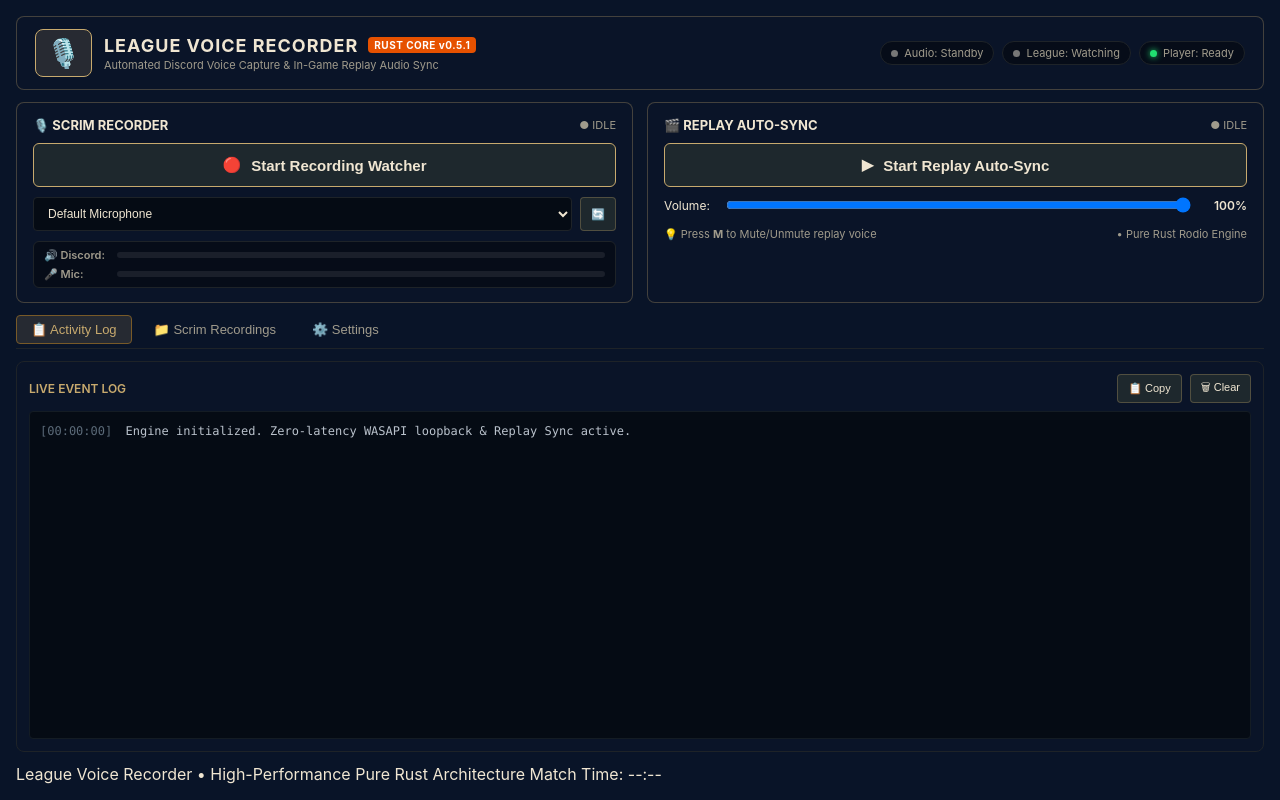
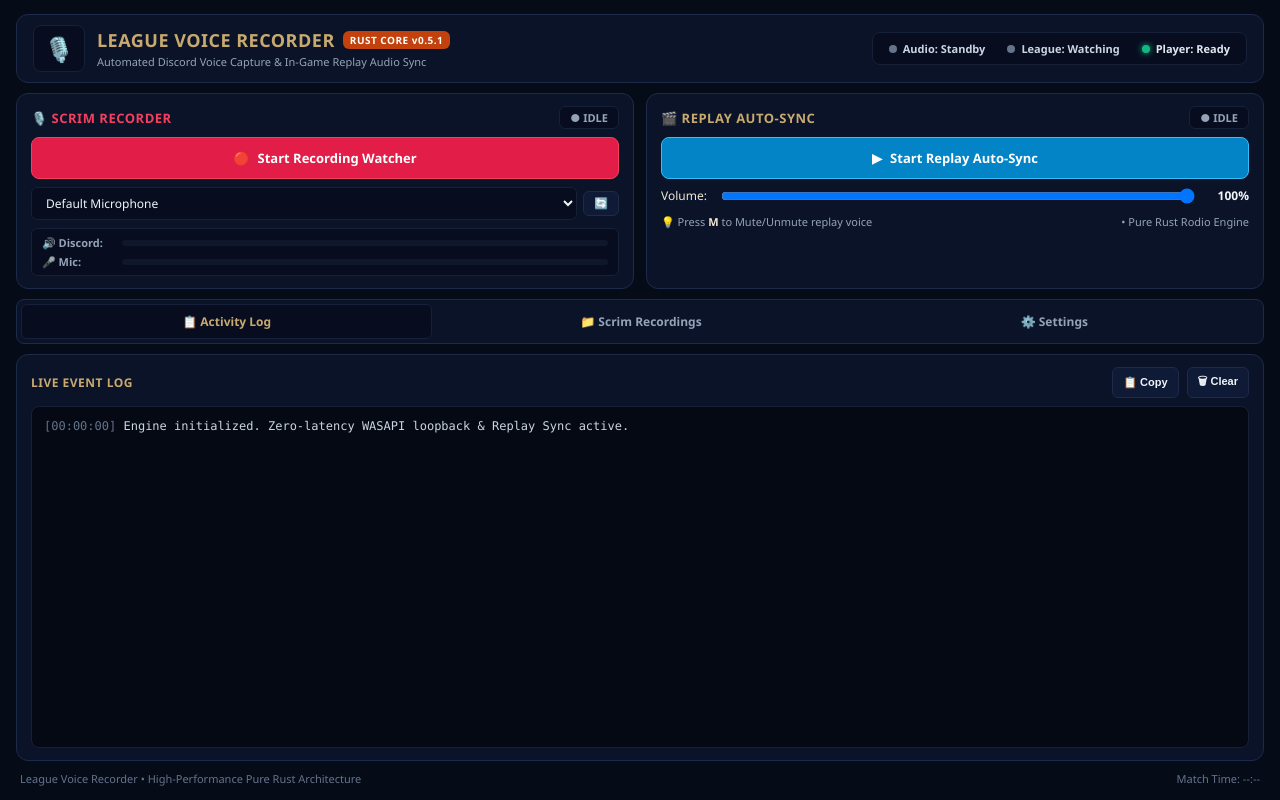
Before and after one commit to betterix/league-voice-recorder, a plain HTML site: page ui/index.html in a window 1280 px wide. Drawn offline with Linux system fonts and the light colour scheme.

Commit message:
fix(scripts): migrate automation scripts to Cargo and polish Hextech theme parity

```diff
--- a/ui/style.css
+++ b/ui/style.css
@@ -1,19 +1,27 @@
 :root {
-  --bg-dark: #091428;
-  --bg-card: #0A1428;
-  --bg-card-alt: #0D1B2A;
-  --bg-terminal: #050B14;
+  /* Exact CustomTkinter Hextech Dark Theme Palette */
+  --bg-dark: #060B18;
+  --bg-card: #0B1329;
+  --bg-card-inner: #070D1E;
+  --bg-terminal: #050914;
   --gold-primary: #C8AA6E;
   --gold-light: #F0E6D2;
   --gold-dark: #785A28;
   --teal-accent: #0AC8B9;
-  --blue-accent: #005A82;
-  --red-rec: #E84057;
-  --green-ok: #20E070;
-  --text-main: #F0E6D2;
-  --text-muted: #A09B8C;
-  --border-color: #1E2328;
-  --border-gold: rgba(200, 170, 110, 0.3);
+  --blue-accent: #0284C7;
+  --blue-hover: #0369A1;
+  --blue-border: #38BDF8;
+  --red-rec: #E11D48;
+  --red-hover: #BE123C;
+  --red-border: #F43F5E;
+  --green-ok: #10B981;
+  --text-main: #F1F5F9;
+  --text-muted: #94A3B8;
+  --text-muted-dark: #64748B;
+  --border-color: #1E2A4A;
+  --border-inner: #162038;
+  --meter-mic: #3DDCC4;
+  --meter-app: #8B93FF;
 }
 
 * {
@@ -24,7 +32,7 @@
 }
 
 body {
-  font-family: -apple-system, BlinkMacSystemFont, "Segoe UI", Roboto, "Helvetica Neue", Arial, sans-serif;
+  font-family: "Segoe UI", -apple-system, BlinkMacSystemFont, Roboto, "Helvetica Neue", Arial, sans-serif;
   background-color: var(--bg-dark);
   color: var(--text-main);
   overflow: hidden;
@@ -35,19 +43,19 @@ body {
   display: flex;
   flex-direction: column;
   height: 100vh;
-  padding: 16px;
-  gap: 12px;
+  padding: 14px 16px;
+  gap: 10px;
 }
 
-/* Header */
+/* Header matching CustomTkinter header frame */
 .app-header {
   display: flex;
   justify-content: space-between;
   align-items: center;
   background: var(--bg-card);
-  border: 1px solid var(--border-gold);
-  border-radius: 8px;
-  padding: 12px 18px;
+  border: 1px solid var(--border-color);
+  border-radius: 12px;
+  padding: 10px 16px;
 }
 
 .brand {
@@ -57,9 +65,9 @@ body {
 }
 
 .logo-badge {
-  font-size: 28px;
-  background: rgba(200, 170, 110, 0.15);
-  border: 1px solid var(--gold-primary);
+  font-size: 24px;
+  background: var(--bg-card-inner);
+  border: 1px solid var(--border-inner);
   border-radius: 8px;
   padding: 6px 10px;
 }
@@ -67,23 +75,24 @@ body {
 .title-row {
   display: flex;
   align-items: center;
-  gap: 10px;
+  gap: 8px;
 }
 
 .title-row h1 {
   font-size: 18px;
   font-weight: 700;
-  letter-spacing: 1px;
-  color: var(--gold-light);
+  letter-spacing: 0.5px;
+  color: var(--gold-primary);
+  font-family: "Segoe UI", sans-serif;
 }
 
 .badge-rust {
   font-size: 10px;
-  font-weight: bold;
-  background: #E65100;
+  font-weight: 700;
+  background: #C2410C;
   color: #FFF;
-  padding: 2px 6px;
-  border-radius: 4px;
+  padding: 2px 7px;
+  border-radius: 6px;
   letter-spacing: 0.5px;
 }
 
@@ -95,26 +104,29 @@ body {
 
 .health-ribbon {
   display: flex;
-  gap: 8px;
+  gap: 6px;
+  background: var(--bg-card-inner);
+  border: 1px solid var(--border-inner);
+  border-radius: 8px;
+  padding: 4px 8px;
 }
 
 .health-pill {
   display: flex;
   align-items: center;
   gap: 6px;
-  background: rgba(0, 0, 0, 0.4);
-  border: 1px solid var(--border-color);
-  padding: 4px 10px;
-  border-radius: 12px;
+  padding: 4px 8px;
+  border-radius: 6px;
   font-size: 11px;
-  color: var(--text-muted);
+  font-weight: 600;
+  color: #CBD5E1;
 }
 
 .health-pill .dot {
-  width: 7px;
-  height: 7px;
+  width: 8px;
+  height: 8px;
   border-radius: 50%;
-  background: #777;
+  background: var(--text-muted-dark);
 }
 
 .health-pill.online .dot {
@@ -122,32 +134,30 @@ body {
   box-shadow: 0 0 6px var(--green-ok);
 }
 
-.health-pill.recording .dot {
-  background: var(--red-rec);
-  box-shadow: 0 0 8px var(--red-rec);
+.health-pill.online {
+  color: #E2E8F0;
 }
 
-/* Controls Card */
+/* Primary 2-Card Action Grid matching CustomTkinter */
 .controls-card {
   display: flex;
   flex-direction: column;
-  gap: 10px;
 }
 
 .action-cards-grid {
   display: grid;
   grid-template-columns: 1fr 1fr;
-  gap: 14px;
+  gap: 12px;
 }
 
 .action-card {
   background: var(--bg-card);
-  border: 1px solid var(--border-gold);
-  border-radius: 8px;
-  padding: 14px 16px;
+  border: 1px solid var(--border-color);
+  border-radius: 12px;
+  padding: 12px 14px;
   display: flex;
   flex-direction: column;
-  gap: 10px;
+  gap: 8px;
 }
 
 .action-card-header {
@@ -159,54 +169,148 @@ body {
 .action-card-title {
   font-size: 13px;
   font-weight: 700;
-  color: var(--gold-light);
+  letter-spacing: 0.5px;
+}
+
+.rec-card .action-card-title {
+  color: var(--red-border);
+}
+
+.rep-card .action-card-title {
+  color: var(--gold-primary);
 }
 
 .action-card-status {
   font-size: 11px;
+  font-weight: 700;
+  background: var(--bg-card-inner);
+  border: 1px solid var(--border-inner);
   color: var(--text-muted);
+  padding: 3px 10px;
+  border-radius: 6px;
+}
+
+.action-card-status.rec {
+  color: var(--red-border);
+  border-color: rgba(244, 63, 94, 0.4);
 }
 
 .action-card-status.active {
-  color: var(--teal-accent);
+  color: var(--blue-border);
+  border-color: rgba(56, 189, 248, 0.4);
 }
 
-.action-card-status.rec {
-  color: var(--red-rec);
+.btn-primary {
+  display: flex;
+  align-items: center;
+  justify-content: center;
+  gap: 8px;
+  height: 42px;
+  border-radius: 8px;
+  font-size: 13px;
+  font-weight: 700;
+  cursor: pointer;
+  transition: all 0.15s ease;
+  font-family: "Segoe UI", sans-serif;
+  border: 1px solid transparent;
+}
+
+.rec-btn {
+  background: var(--red-rec);
+  color: #FFF;
+  border-color: var(--red-border);
+}
+
+.rec-btn:hover {
+  background: var(--red-hover);
+}
+
+.rec-btn.active {
+  background: #475569;
+  border-color: #64748B;
+}
+
+.rep-btn {
+  background: var(--blue-accent);
+  color: #FFF;
+  border-color: var(--blue-border);
+}
+
+.rep-btn:hover {
+  background: var(--blue-hover);
+}
+
+.rep-btn.active {
+  background: #475569;
+  border-color: #64748B;
 }
 
 .action-row {
   display: flex;
-  gap: 8px;
+  align-items: center;
+  gap: 6px;
 }
 
+.styled-select {
+  flex: 1;
+  background: var(--bg-card-inner);
+  color: var(--text-main);
+  border: 1px solid var(--border-inner);
+  border-radius: 6px;
+  padding: 6px 10px;
+  font-size: 12px;
+  font-family: "Segoe UI", sans-serif;
+  outline: none;
+}
+
+.styled-select:focus {
+  border-color: var(--border-color);
+}
+
+.btn-small {
+  background: #0F1A36;
+  color: var(--text-main);
+  border: 1px solid var(--border-color);
+  border-radius: 6px;
+  padding: 5px 10px;
+  font-size: 11px;
+  font-weight: 600;
+  cursor: pointer;
+  transition: background 0.15s;
+}
+
+.btn-small:hover {
+  background: #1E2A4A;
+}
+
+/* Live Audio VU Meters */
 .meter-box {
-  background: rgba(0, 0, 0, 0.4);
-  border: 1px solid var(--border-color);
+  background: var(--bg-card-inner);
+  border: 1px solid var(--border-inner);
   border-radius: 6px;
   padding: 6px 10px;
   display: flex;
   flex-direction: column;
-  gap: 5px;
+  gap: 4px;
 }
 
 .meter-row {
   display: flex;
   align-items: center;
   gap: 8px;
-  font-size: 11px;
-  color: var(--text-muted);
 }
 
 .meter-label {
-  width: 65px;
+  font-size: 11px;
   font-weight: 600;
+  width: 72px;
+  color: var(--text-muted);
 }
 
 .meter-track {
   flex: 1;
   height: 6px;
-  background: rgba(255, 255, 255, 0.08);
+  background: #0F172A;
   border-radius: 3px;
   overflow: hidden;
 }
@@ -214,185 +318,138 @@ body {
 .meter-fill {
   height: 100%;
   width: 0%;
-  transition: width 0.06s ease;
+  border-radius: 3px;
+  transition: width 0.08s ease-out;
 }
 
 .meter-fill.app {
-  background: var(--teal-accent);
+  background: var(--meter-app);
 }
 
 .meter-fill.mic {
-  background: var(--green-ok);
+  background: var(--meter-mic);
 }
 
 .rep-hint-row {
   display: flex;
   justify-content: space-between;
+  align-items: center;
   font-size: 11px;
   color: var(--text-muted);
-  padding: 4px 0;
+  padding-top: 2px;
 }
 
-.btn-primary {
-  display: flex;
-  align-items: center;
-  justify-content: center;
-  gap: 10px;
-  background: #1E282D;
-  border: 1px solid var(--gold-primary);
+.rep-hint b {
   color: var(--gold-light);
-  font-size: 15px;
-  font-weight: 600;
-  padding: 12px;
-  border-radius: 6px;
-  cursor: pointer;
-  transition: all 0.2s ease;
 }
 
-.btn-primary:hover {
-  background: #28343C;
-  box-shadow: 0 0 10px rgba(200, 170, 110, 0.4);
-}
-
-.btn-primary.active.rec-btn {
-  background: #801824;
-  border-color: var(--red-rec);
-  color: #FFF;
-  box-shadow: 0 0 14px rgba(232, 64, 87, 0.6);
-  animation: pulse-red 2s infinite;
-}
-
-.btn-primary.active.rep-btn {
-  background: #005A82;
-  border-color: var(--teal-accent);
-  color: #FFF;
-  box-shadow: 0 0 14px rgba(10, 200, 185, 0.6);
-}
-
-@keyframes pulse-red {
-  0% { box-shadow: 0 0 8px rgba(232, 64, 87, 0.4); }
-  50% { box-shadow: 0 0 18px rgba(232, 64, 87, 0.8); }
-  100% { box-shadow: 0 0 8px rgba(232, 64, 87, 0.4); }
-}
-
-.status-banner {
-  display: flex;
-  align-items: center;
-  gap: 8px;
-  font-size: 12px;
-  color: var(--text-muted);
-  background: rgba(0, 0, 0, 0.3);
-  padding: 6px 12px;
-  border-radius: 4px;
-}
-
-/* Tabs */
+/* Tabs Navigation matching CustomTkinter */
 .tab-nav {
   display: flex;
-  gap: 8px;
-  border-bottom: 1px solid var(--border-color);
-  padding-bottom: 4px;
+  gap: 4px;
+  background: var(--bg-card);
+  border: 1px solid var(--border-color);
+  border-radius: 8px;
+  padding: 4px;
 }
 
 .tab-btn {
+  flex: 1;
   background: transparent;
+  color: var(--text-muted);
   border: none;
-  color: var(--text-muted);
-  font-size: 13px;
-  font-weight: 500;
-  padding: 6px 14px;
-  border-radius: 4px;
+  border-radius: 6px;
+  padding: 8px 12px;
+  font-size: 12px;
+  font-weight: 700;
   cursor: pointer;
-}
-
-.tab-btn:hover {
-  color: var(--gold-light);
-  background: rgba(255, 255, 255, 0.05);
+  transition: all 0.15s ease;
+  font-family: "Segoe UI", sans-serif;
 }
 
 .tab-btn.active {
+  background: var(--bg-card-inner);
   color: var(--gold-primary);
-  background: rgba(200, 170, 110, 0.15);
-  border: 1px solid var(--gold-dark);
+  border: 1px solid var(--border-inner);
 }
 
-/* Tab Content */
+.tab-btn:hover:not(.active) {
+  color: var(--text-main);
+  background: rgba(255, 255, 255, 0.03);
+}
+
+/* Tab Content Areas */
 .tab-content {
   display: none;
   flex: 1;
   background: var(--bg-card);
   border: 1px solid var(--border-color);
-  border-radius: 8px;
-  padding: 12px;
+  border-radius: 12px;
+  padding: 12px 14px;
   overflow: hidden;
+  flex-direction: column;
 }
 
 .tab-content.active {
   display: flex;
-  flex-direction: column;
 }
 
-/* Terminal */
+/* Terminal Log matching CustomTkinter Monospace Textbox */
 .terminal-toolbar {
   display: flex;
   justify-content: space-between;
   align-items: center;
   margin-bottom: 8px;
-  font-size: 12px;
-  color: var(--gold-primary);
-  font-weight: 600;
 }
 
-.btn-small {
-  background: #1E282D;
-  border: 1px solid var(--border-gold);
-  color: var(--gold-light);
-  padding: 4px 10px;
-  font-size: 11px;
-  border-radius: 4px;
-  cursor: pointer;
-}
-
-.btn-small:hover {
-  background: #2C3A42;
+.terminal-title {
+  font-size: 12px;
+  font-weight: 700;
+  color: var(--gold-primary);
+  letter-spacing: 0.5px;
 }
 
 .terminal-box {
   flex: 1;
   background: var(--bg-terminal);
-  border: 1px solid #141C24;
-  border-radius: 4px;
-  padding: 10px;
-  font-family: "Consolas", "Cascadia Code", monospace;
+  border: 1px solid var(--border-inner);
+  border-radius: 8px;
+  padding: 10px 12px;
+  overflow-y: auto;
+  font-family: "Consolas", "Segoe UI Mono", monospace;
   font-size: 12px;
   line-height: 1.5;
-  overflow-y: auto;
-  color: #BAC2CC;
-  user-select: text;
+  color: #CBD5E1;
 }
 
 .log-line {
-  margin-bottom: 3px;
+  margin-bottom: 2px;
+  word-break: break-all;
 }
 
 .log-time {
-  color: #5B6A78;
-  margin-right: 6px;
+  color: var(--text-muted-dark);
 }
 
-.log-line.info { color: #BAC2CC; }
-.log-line.rec { color: var(--red-rec); }
-.log-line.sync { color: var(--teal-accent); }
-.log-line.warn { color: #FFB300; }
+.log-line.warn {
+  color: #FBBF24;
+}
 
-/* Recordings Tab */
+.log-line.error {
+  color: #F87171;
+}
+
+.log-line.success {
+  color: var(--green-ok);
+}
+
+/* Recordings Table matching CustomTkinter */
 .recordings-toolbar {
   display: flex;
-  gap: 10px;
   align-items: center;
   margin-bottom: 10px;
-  font-size: 13px;
-  color: var(--gold-light);
+  font-size: 12px;
+  color: var(--text-muted);
 }
 
 .recordings-list {
@@ -400,23 +457,17 @@ body {
   overflow-y: auto;
   display: flex;
   flex-direction: column;
-  gap: 8px;
+  gap: 6px;
 }
 
-.empty-state {
-  margin: auto;
-  color: var(--text-muted);
-  font-size: 13px;
-}
-
-.recording-card {
+.recording-row {
+  background: var(--bg-card-inner);
+  border: 1px solid var(--border-inner);
+  border-radius: 8px;
+  padding: 8px 12px;
   display: flex;
+  align-items: center;
   justify-content: space-between;
-  align-items: center;
-  background: var(--bg-card-alt);
-  border: 1px solid var(--border-color);
-  border-radius: 6px;
-  padding: 10px 14px;
 }
 
 .recording-info {
@@ -425,74 +476,68 @@ body {
   gap: 2px;
 }
 
-.rec-title {
+.recording-name {
+  font-size: 13px;
   font-weight: 600;
-  color: var(--gold-light);
+  color: var(--text-main);
 }
 
-.rec-meta {
+.recording-meta {
   font-size: 11px;
   color: var(--text-muted);
 }
 
-.rec-actions {
-  display: flex;
-  gap: 8px;
+.empty-state {
+  text-align: center;
+  padding: 40px;
+  font-size: 13px;
+  color: var(--text-muted-dark);
 }
 
-/* Settings Tab */
-#tab-settings {
+/* Settings matching CustomTkinter Card Layout */
+.settings-scroll-container {
+  flex: 1;
   overflow-y: auto;
-  max-height: calc(100vh - 280px);
   padding-right: 6px;
-}
-
-.settings-scroll-container {
-  display: flex;
-  flex-direction: column;
-  gap: 16px;
-  max-width: 720px;
-}
-
-.settings-card {
-  background: var(--bg-card-alt);
-  border: 1px solid var(--border-color);
-  border-radius: 8px;
-  padding: 14px 18px;
   display: flex;
   flex-direction: column;
   gap: 12px;
 }
 
+.settings-card {
+  background: var(--bg-card-inner);
+  border: 1px solid var(--border-inner);
+  border-radius: 8px;
+  padding: 12px 14px;
+  display: flex;
+  flex-direction: column;
+  gap: 10px;
+}
+
 .card-title {
-  font-size: 13px;
+  font-size: 12px;
   font-weight: 700;
-  color: var(--teal-accent);
-  display: flex;
-  align-items: center;
-  gap: 8px;
-  border-bottom: 1px solid rgba(255, 255, 255, 0.06);
-  padding-bottom: 6px;
+  color: var(--gold-primary);
+  letter-spacing: 0.5px;
 }
 
 .setting-row {
   display: flex;
+  justify-content: space-between;
   align-items: center;
-  justify-content: space-between;
-  gap: 12px;
+  gap: 16px;
 }
 
 .setting-label-col {
   display: flex;
   flex-direction: column;
   gap: 2px;
-  flex: 1;
 }
 
 .setting-label {
   font-size: 12px;
   font-weight: 600;
-  color: var(--gold-light);
+  color: var(--text-main);
 }
 
 .setting-desc {
@@ -501,10 +546,8 @@ body {
 }
 
 .setting-input-col {
-  flex: 1;
   display: flex;
-  gap: 8px;
-  align-items: center;
+  gap: 6px;
 }
 
 .setting-input-col input[type="text"],
@@ -512,52 +555,19 @@ body {
   background: var(--bg-terminal);
   border: 1px solid var(--border-color);
   color: var(--text-main);
-  padding: 8px 10px;
-  border-radius: 4px;
+  padding: 6px 10px;
+  border-radius: 6px;
   font-size: 12px;
-  flex: 1;
+  font-family: "Segoe UI", sans-serif;
+  width: 240px;
 }
 
-.styled-select {
-  background: var(--bg-terminal);
-  border: 1px solid var(--border-color);
-  color: var(--text-main);
-  padding: 8px 10px;
-  border-radius: 4px;
-  font-size: 12px;
-  outline: none;
-  flex: 1;
-}
-
-.styled-select:focus,
-.setting-input-col input:focus {
-  border-color: var(--gold-primary);
-}
-
-.engine-info {
-  background: rgba(10, 200, 185, 0.08);
-  border: 1px solid rgba(10, 200, 185, 0.3);
-  padding: 10px 14px;
-  border-radius: 6px;
-  font-size: 12px;
-  color: var(--teal-accent);
-  display: flex;
-  flex-direction: column;
-  gap: 4px;
-}
-  border-radius: 6px;
-  font-size: 12px;
-  color: var(--teal-accent);
-  display: flex;
-  flex-direction: column;
-  gap: 4px;
-}
-
-/* Footer */
+/* Footer matching CustomTkinter */
 .app-footer {
   display: flex;
   justify-content: space-between;
+  align-items: center;
   font-size: 11px;
-  color: var(--text-muted);
-  padding: 4px 6px;
+  color: var(--text-muted-dark);
+  padding: 0 4px;
 }
```
Also changed, not shown: 5 other files.
